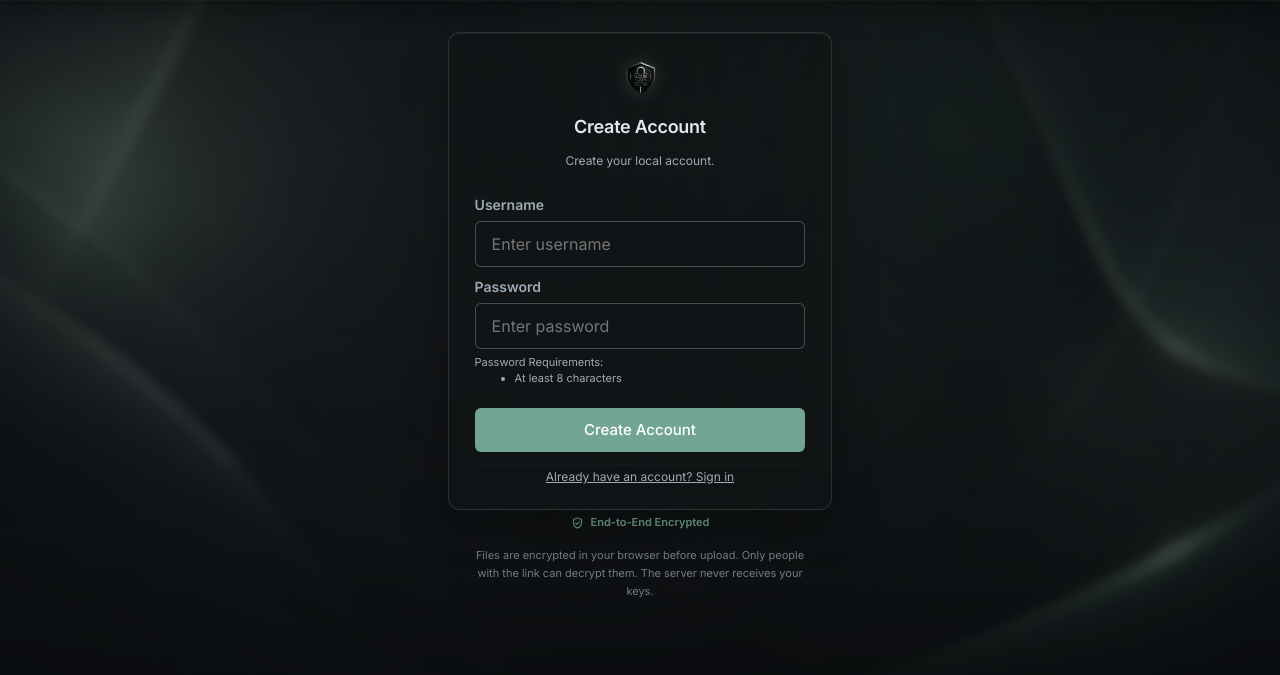
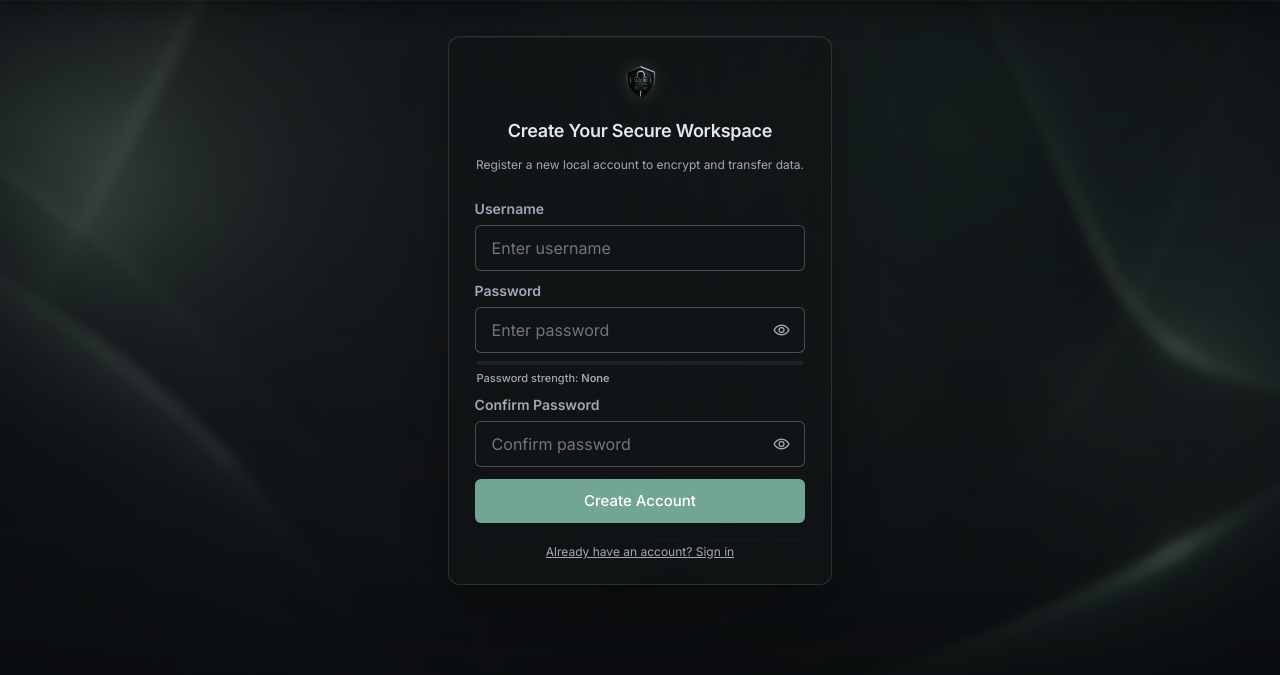
Before and after one commit to Tejas-Acharya-C/Obsidian-Secure, a Flask app: page /register in a window 1280 px wide. Shown: the part 65-740 px from the top of the page. Run offline with Flask 3, Linux system fonts and the light colour scheme.

Commit message:
Push remaining updates: UI polish, auth templates, app.js, utilities, audit regression

```diff
--- a/static/css/utilities.css
+++ b/static/css/utilities.css
@@ -62,6 +62,7 @@
 .gap-1 { gap: 0.25rem; }
 .gap-1\.5 { gap: 0.375rem; }
 .gap-2 { gap: 0.5rem; }
+.gap-2\.5 { gap: 0.625rem; }
 .gap-3 { gap: 0.75rem; }
 .gap-4 { gap: 1rem; }
 .gap-5 { gap: 1.25rem; }
@@ -78,15 +79,18 @@
 
 /* --- Grid --- */
 .grid-cols-1 { grid-template-columns: repeat(1, minmax(0, 1fr)); }
+.grid-cols-2 { grid-template-columns: repeat(2, minmax(0, 1fr)); }
 .grid-cols-12 { grid-template-columns: repeat(12, minmax(0, 1fr)); }
 
 /* --- Grid: col-span (12-column) --- */
+.col-span-2 { grid-column: span 2 / span 2; }
 .col-span-5 { grid-column: span 5 / span 5; }
 .col-span-7 { grid-column: span 7 / span 7; }
 
 /* --- Width/Height --- */
 .w-full { width: 100%; }
 .w-auto { width: auto; }
+.w-0\.5 { width: 0.125rem; }
 .w-1 { width: 0.25rem; }
 .w-1\.5 { width: 0.375rem; }
 .w-2 { width: 0.5rem; }
@@ -94,6 +98,7 @@
 .w-5 { width: 1.25rem; }
 .w-10 { width: 2.5rem; }
 .w-12 { width: 3rem; }
+.w-14 { width: 3.5rem; }
 .w-20 { width: 5rem; }
 .w-24 { width: 6rem; }
 .w-36 { width: 9rem; }
@@ -158,6 +163,7 @@
 .py-8 { padding-top: 2rem; padding-bottom: 2rem; }
 .py-10 { padding-top: 2.5rem; padding-bottom: 2.5rem; }
 .pt-1 { padding-top: 0.25rem; }
+.pt-2 { padding-top: 0.5rem; }
 .pt-4 { padding-top: 1rem; }
 .pt-5 { padding-top: 1.25rem; }
 .pt-6 { padding-top: 1.5rem; }
@@ -165,6 +171,8 @@
 .pb-0 { padding-bottom: 0; }
 .pb-1\.5 { padding-bottom: 0.375rem; }
 .pb-2 { padding-bottom: 0.5rem; }
+.pb-3 { padding-bottom: 0.75rem; }
+.mb-0\.5 { margin-bottom: 0.125rem; }
 .mb-1 { margin-bottom: 0.25rem; }
 .mb-1\.5 { margin-bottom: 0.375rem; }
 .mb-2 { margin-bottom: 0.5rem; }
@@ -204,6 +212,8 @@
 .sticky { position: sticky; }
 .top-0 { top: 0; }
 .inset-0 { inset: 0; }
+.inset-y-0 { top: 0; bottom: 0; }
+.left-4 { left: 1rem; }
 .z-10 { z-index: 10; }
 .z-40 { z-index: 40; }
 .z-\[200\] { z-index: 200; }
@@ -259,6 +269,7 @@
 .text-ink-secondary\/80 { color: rgba(var(--ink-secondary-rgb), 0.8); }
 .text-ink-secondary\/85 { color: rgba(var(--ink-secondary-rgb), 0.85); }
 .text-sage { color: var(--sage); }
+.text-sage\/70 { color: rgba(var(--sage-rgb), 0.7); }
 .text-destructive { color: var(--destructive); }
 .text-destructive\/40 { color: rgba(var(--destructive-rgb), 0.4); }
 .text-destructive\/70 { color: rgba(var(--destructive-rgb), 0.7); }
@@ -271,6 +282,7 @@
 .bg-archival-soft\/50 { background-color: rgba(var(--archival-soft-rgb), 0.5); }
 .bg-archival-surface { background-color: var(--archival-surface); }
 .bg-archival-surface\/90 { background-color: rgba(var(--archival-surface-rgb), 0.9); }
+.bg-archival-border { background-color: var(--archival-border); }
 .bg-ink-primary { background-color: var(--ink-primary); }
 .bg-ink-secondary\/20 { background-color: rgba(var(--ink-secondary-rgb), 0.2); }
 .bg-sage { background-color: var(--sage); }
@@ -358,6 +370,7 @@
 .text-\[16px\] { font-size: 16px; }
 .text-\[18px\] { font-size: 18px; }
 .text-\[20px\] { font-size: 20px; }
+.text-\[24px\] { font-size: 24px; }
 .text-4xl.material-symbols-outlined { font-size: 2.25rem; }
 
 /* --- Responsive: sm (640px+) --- */
@@ -391,7 +404,9 @@
   .md\:py-0 { padding-top: 0; padding-bottom: 0; }
   .md\:grid-cols-3 { grid-template-columns: repeat(3, minmax(0, 1fr)); }
   .md\:grid-cols-2 { grid-template-columns: repeat(2, minmax(0, 1fr)); }
+  .md\:grid-cols-5 { grid-template-columns: repeat(5, minmax(0, 1fr)) !important; }
   .md\:grid-cols-12 { grid-template-columns: repeat(12, minmax(0, 1fr)); }
+  .md\:col-span-1 { grid-column: span 1 / span 1 !important; }
   .md\:col-span-5 { grid-column: span 5 / span 5; }
   .md\:col-span-7 { grid-column: span 7 / span 7; }
   .md\:rotate-0 { transform: rotate(0deg); }
--- a/static/js/app.js
+++ b/static/js/app.js
@@ -997,7 +997,7 @@
         }
 
         const message = document.body.dataset.toastMessage;
-        if (!message) return;
+        if (!message || message.trim() === 'None') return;
 
         showToast(message);
         document.body.removeAttribute('data-toast-message');
@@ -1091,6 +1091,211 @@
         });
     }
 
+    // --- Password Visibility Toggles (Phase 23) ---
+    function initPasswordToggles() {
+        document.querySelectorAll('[data-toggle-password]').forEach(btn => {
+            btn.addEventListener('click', () => {
+                const targetId = btn.getAttribute('data-toggle-password');
+                const input = document.getElementById(targetId);
+                if (!input) return;
+
+                const isPassword = input.type === 'password';
+                input.type = isPassword ? 'text' : 'password';
+
+                const icon = btn.querySelector('.material-symbols-outlined');
+                if (icon) {
+                    icon.textContent = isPassword ? 'visibility_off' : 'visibility';
+                }
+
+                btn.setAttribute('aria-label', isPassword ? 'Hide password' : 'Show password');
+            });
+        });
+    }
+
+    // --- Authentication Dynamic Form Validation (Phase 23) ---
+    function initAuthValidation() {
+        const registerForm = document.getElementById('register-form');
+        if (!registerForm) return;
+
+        const usernameInput = document.getElementById('register-username');
+        const passwordInput = document.getElementById('register-password');
+        const confirmInput = document.getElementById('register-confirm-password');
+
+        const userFeedback = document.getElementById('username-validation-feedback');
+        const passFeedback = document.getElementById('password-validation-feedback');
+        const confirmFeedback = document.getElementById('confirm-validation-feedback');
+
+        const strengthLabel = document.getElementById('strength-label-text');
+        const segments = [
+            document.getElementById('strength-seg-1'),
+            document.getElementById('strength-seg-2'),
+            document.getElementById('strength-seg-3'),
+            document.getElementById('strength-seg-4')
+        ];
+
+        function updateUsernameFeedback() {
+            const val = usernameInput.value;
+            if (!val) {
+                userFeedback.className = 'validation-feedback hidden';
+                userFeedback.innerHTML = '';
+                return;
+            }
+            userFeedback.classList.remove('hidden');
+            const regex = /^[A-Za-z0-9_]+$/;
+            if (regex.test(val) && val.length <= 50) {
+                userFeedback.className = 'validation-feedback valid';
+                userFeedback.innerHTML = '<span class="feedback-icon">✓</span> Valid username';
+            } else {
+                userFeedback.className = 'validation-feedback invalid';
+                userFeedback.innerHTML = '<span class="feedback-icon">✗</span> Letters, numbers and underscores only';
+            }
+        }
+
+        function updatePasswordFeedback() {
+            const val = passwordInput.value;
+            if (!val) {
+                passFeedback.className = 'validation-feedback hidden';
+                passFeedback.innerHTML = '';
+                updateStrengthMeter(0);
+                return;
+            }
+            passFeedback.classList.remove('hidden');
+            if (val.length >= 8) {
+                passFeedback.className = 'validation-feedback valid';
+                passFeedback.innerHTML = '<span class="feedback-icon">✓</span> Meets minimum requirements';
+            } else {
+                passFeedback.className = 'validation-feedback invalid';
+                passFeedback.innerHTML = '<span class="feedback-icon">✗</span> Minimum 8 characters required';
+            }
+
+            let score = 0;
+            if (val.length >= 8) {
+                score = 1;
+                if (/[A-Z]/.test(val)) score++;
+                if (/[a-z]/.test(val)) score++;
+                if (/[0-9]/.test(val)) score++;
+                if (/[^A-Za-z0-9]/.test(val)) score++;
+            }
+            updateStrengthMeter(score);
+            updateConfirmFeedback();
+        }
+
+        function updateStrengthMeter(score) {
+            segments.forEach(seg => {
+                if (seg) seg.className = 'strength-meter-segment';
+            });
+            if (strengthLabel) strengthLabel.className = '';
+
+            let label = 'None';
+            let className = '';
+            let activeCount = 0;
+
+            if (score > 0) {
+                if (score <= 1) {
+                    label = 'Weak';
+                    className = 'weak';
+                    activeCount = 1;
+                } else if (score === 2) {
+                    label = 'Fair';
+                    className = 'fair';
+                    activeCount = 2;
+                } else if (score === 3) {
+                    label = 'Good';
+                    className = 'good';
+                    activeCount = 3;
+                } else {
+                    label = 'Strong';
+                    className = 'strong';
+                    activeCount = 4;
+                }
+            }
+
+            if (strengthLabel) {
+                strengthLabel.textContent = label;
+                if (className) strengthLabel.classList.add(className);
+            }
+
+            for (let i = 0; i < activeCount; i++) {
+                if (segments[i]) segments[i].classList.add(className);
+            }
+        }
+
+        function updateConfirmFeedback() {
+            const val = confirmInput.value;
+            const pval = passwordInput.value;
+            if (!val) {
+                confirmFeedback.className = 'validation-feedback hidden';
+                confirmFeedback.innerHTML = '';
+                return;
+            }
+            confirmFeedback.classList.remove('hidden');
+            if (val === pval) {
+                confirmFeedback.className = 'validation-feedback valid';
+                confirmFeedback.innerHTML = '<span class="feedback-icon">✓</span> Passwords match';
+            } else {
+                confirmFeedback.className = 'validation-feedback invalid';
+                confirmFeedback.innerHTML = '<span class="feedback-icon">✗</span> Passwords do not match';
+            }
+        }
+
+        usernameInput.addEventListener('input', updateUsernameFeedback);
+        passwordInput.addEventListener('input', updatePasswordFeedback);
+        confirmInput.addEventListener('input', updateConfirmFeedback);
+
+        registerForm.addEventListener('submit', (e) => {
+            const val = usernameInput.value;
+            const pval = passwordInput.value;
+            const cval = confirmInput.value;
+            const regex = /^[A-Za-z0-9_]+$/;
+
+            if (!val || !pval || !cval) {
+                e.preventDefault();
+                showToast('Please fill out all fields', 'error');
+                return;
+            }
+
+            if (!regex.test(val) || val.length > 50) {
+                e.preventDefault();
+                showToast('Use only letters, numbers, and underscores for username', 'error');
+                return;
+            }
+
+            if (pval.length < 8) {
+                e.preventDefault();
+                showToast('Password must contain at least 8 characters', 'error');
+                return;
+            }
+
+            if (pval !== cval) {
+                e.preventDefault();
+                showToast('Passwords do not match', 'error');
+                return;
+            }
+        });
+    }
+
+    // --- Landing Page Interactive Demo (Phase 24) ---
+    function initLandingDemoCopy() {
+        const btn = document.getElementById('demo-copy-btn');
+        const input = document.getElementById('demo-share-input');
+        if (!btn || !input) return;
+
+        btn.addEventListener('click', () => {
+            if (navigator.clipboard && navigator.clipboard.writeText) {
+                navigator.clipboard.writeText(input.value.trim()).then(() => {
+                    showToast('Demo link copied. Create an account to generate real secure links!', 'info');
+                    setCopiedButtonState(btn);
+                }).catch(() => {
+                    showToast('Demo link copied. Create an account to generate real secure links!', 'info');
+                    setCopiedButtonState(btn);
+                });
+            } else {
+                showToast('Demo link copied. Create an account to generate real secure links!', 'info');
+                setCopiedButtonState(btn);
+            }
+        });
+    }
+
     // --- Init ---
     function initPage() {
         initToastFromBody();
@@ -1109,6 +1314,9 @@
         loadFragmentKeys();
         initExpiryCountdowns();
         initConfirmationDialogs();
+        initPasswordToggles();
+        initAuthValidation();
+        initLandingDemoCopy();
     }
 
     document.addEventListener('DOMContentLoaded', initPage);
--- a/templates/base.html
+++ b/templates/base.html
@@ -19,7 +19,7 @@
     <link rel="stylesheet" href="/static/css/styles.css">
 </head>
 
-<body class="{{ body_class or '' }}" data-toast-message="{{ message|e }}">
+<body class="{{ body_class or '' }}" data-toast-message="{% if message %}{{ message|e }}{% endif %}">
     <!-- Skip to main content (accessibility) -->
     <a href="#main-content" class="skip-link">Skip to main content</a>
 
@@ -30,10 +30,9 @@
     <nav class="sticky top-0 z-40 nav-bar" aria-label="Main navigation">
         <div class="max-w-[1400px] mx-auto px-6 md:px-10 h-16 flex items-center justify-between">
             <div class="flex items-center gap-8">
-                <!-- Identity -->
-                <a href="/" class="nav-brand flex items-center group" aria-label="Obsidian Secure — Home">
+                <a href="/" class="nav-brand flex items-center gap-3 group" aria-label="Obsidian Secure — Home">
                     <img src="/static/img/logo.png" alt="" class="h-8 w-auto object-contain" aria-hidden="true">
-                    <span class="sr-only">Obsidian Secure</span>
+                    <span class="brand-text text-sm font-semibold tracking-[0.18em] text-ink-primary uppercase">Obsidian Secure</span>
                 </a>
 
                 <!-- Main Nav Links (desktop) -->
@@ -126,7 +125,7 @@
 {% endif %}
 
     <!-- Main Layout Container -->
-    <main id="main-content" class="flex-1 w-full max-w-6xl mx-auto px-4 sm:px-6 lg:px-8 py-6 relative z-10 flex flex-col animate-fade-in" role="main">
+    <main id="main-content" class="flex-1 w-full max-w-[1400px] mx-auto px-4 sm:px-6 lg:px-8 py-6 relative z-10 flex flex-col animate-fade-in" role="main">
         {% block content %}{% endblock %}
     </main>
 
--- a/templates/register.html
+++ b/templates/register.html
@@ -11,27 +11,29 @@
         <div class="surface-card surface-card--primary stagger-children">
             <div class="mb-4 flex flex-col items-center text-center">
                 <img src="/static/img/logo.png" alt="" class="h-10 w-auto object-contain mb-3" aria-hidden="true">
-                <h1 class="text-lg font-semibold text-ink-primary mb-1">Create Account</h1>
-                <p class="text-ink-secondary text-xs">Create your local account.</p>
+                <h1 class="text-lg font-semibold text-ink-primary mb-1">Create Your Secure Workspace</h1>
+                <p class="text-ink-secondary text-xs">Register a new local account to encrypt and transfer data.</p>
             </div>
 
-            {% if error in ['FIELDS_REQUIRED', 'INVALID_USERNAME', 'INVALID_PASSWORD', 'USER_EXISTS', 'RATE_LIMIT_EXCEEDED', 'CSRF_VALIDATION_FAILED'] %}
+            {% if error in ['FIELDS_REQUIRED', 'INVALID_USERNAME', 'INVALID_PASSWORD', 'USER_EXISTS', 'RATE_LIMIT_EXCEEDED', 'CSRF_VALIDATION_FAILED', 'PASSWORDS_DONT_MATCH'] %}
             <div class="error-alert p-3 mb-4" role="alert">
                 <p class="text-xs">
                     <span class="material-symbols-outlined text-[15px] shrink-0" aria-hidden="true">error</span>
                     <span>
                         {% if error == 'FIELDS_REQUIRED' %}
-                        Please fill out all fields. Username and password are required.
+                        Please fill out all fields.
                         {% elif error == 'INVALID_USERNAME' %}
-                        Usernames may contain only letters, numbers, and underscores.
+                        Use only letters, numbers, and underscores.
                         {% elif error == 'INVALID_PASSWORD' %}
                         Password must contain at least 8 characters.
                         {% elif error == 'USER_EXISTS' %}
                         That username is already taken.
                         {% elif error == 'RATE_LIMIT_EXCEEDED' %}
-                        Too many registration attempts. Please try again later.
+                        Too many attempts. Please try again later.
                         {% elif error == 'CSRF_VALIDATION_FAILED' %}
-                        Your session expired. Refresh the page and try again.
+                        Your session expired. Refresh and try again.
+                        {% elif error == 'PASSWORDS_DONT_MATCH' %}
+                        Passwords do not match.
                         {% endif %}
                     </span>
                 </p>
@@ -44,36 +46,51 @@
                 <div>
                     <label for="register-username" class="form-label mb-1.5 text-xs font-semibold">Username</label>
                     <input type="text" name="username" id="register-username" required class="form-input py-2 text-sm" autocomplete="username" aria-required="true" placeholder="Enter username">
+                    <div id="username-validation-feedback" class="validation-feedback hidden"></div>
                 </div>
 
                 <div>
                     <label for="register-password" class="form-label mb-1.5 text-xs font-semibold">Password</label>
-                    <input type="password" name="password" id="register-password" required class="form-input py-2 text-sm" autocomplete="new-password" aria-required="true" placeholder="Enter password">
-                    <div class="text-[11px] text-ink-secondary mt-1.5 ml-1">
-                        Password Requirements:
-                        <ul class="list-disc list-inside mt-0.5">
-                            <li>At least 8 characters</li>
-                        </ul>
+                    <div class="auth-input-container">
+                        <input type="password" name="password" id="register-password" required class="form-input py-2 text-sm pr-10" autocomplete="new-password" aria-required="true" placeholder="Enter password">
+                        <button type="button" class="auth-toggle-visibility" aria-label="Show password" data-toggle-password="register-password">
+                            <span class="material-symbols-outlined text-[18px]">visibility</span>
+                        </button>
                     </div>
+
+                    <!-- Password Strength Meter -->
+                    <div class="strength-meter-container">
+                        <div class="strength-meter-bar">
+                            <div class="strength-meter-segment" id="strength-seg-1"></div>
+                            <div class="strength-meter-segment" id="strength-seg-2"></div>
+                            <div class="strength-meter-segment" id="strength-seg-3"></div>
+                            <div class="strength-meter-segment" id="strength-seg-4"></div>
+                        </div>
+                        <div class="strength-meter-label">
+                            Password strength: <span id="strength-label-text">None</span>
+                        </div>
+                    </div>
+
+                    <div id="password-validation-feedback" class="validation-feedback hidden"></div>
+                </div>
+
+                <div>
+                    <label for="register-confirm-password" class="form-label mb-1.5 text-xs font-semibold">Confirm Password</label>
+                    <div class="auth-input-container">
+                        <input type="password" name="confirm_password" id="register-confirm-password" required class="form-input py-2 text-sm pr-10" autocomplete="new-password" aria-required="true" placeholder="Confirm password">
+                        <button type="button" class="auth-toggle-visibility" aria-label="Show password" data-toggle-password="register-confirm-password">
+                            <span class="material-symbols-outlined text-[18px]">visibility</span>
+                        </button>
+                    </div>
+                    <div id="confirm-validation-feedback" class="validation-feedback hidden"></div>
                 </div>
 
                 <button type="submit" id="register-submit" class="btn-primary w-full py-2.5 justify-center mt-3 text-sm">Create Account</button>
             </form>
 
-            <div class="text-center pt-3 mt-3 border-t border-archival-border/40">
+            <div class="text-center pt-3 mt-4 border-t border-archival-border/40">
                 <a href="/login" class="text-xs text-ink-secondary hover:text-ink-primary transition-colors">Already have an account? Sign in</a>
             </div>
-        </div>
-
-        <!-- Trust info -->
-        <div class="mt-3 flex flex-col items-center gap-1 text-[11px] text-ink-secondary/70 select-none text-center px-4 leading-relaxed">
-            <div class="flex items-center gap-1.5 text-sage">
-                <span class="material-symbols-outlined text-[14px]" aria-hidden="true">verified_user</span>
-                <span class="font-semibold text-sage">End-to-End Encrypted</span>
-            </div>
-            <p class="max-w-[290px]">
-                Files are encrypted in your browser before upload. Only people with the link can decrypt them. The server never receives your keys.
-            </p>
         </div>
     </div>
 </div>
```
Also changed, not shown: templates/login.html (+18 -17 lines), tests/audit_regression.py (+3 -3 lines).
